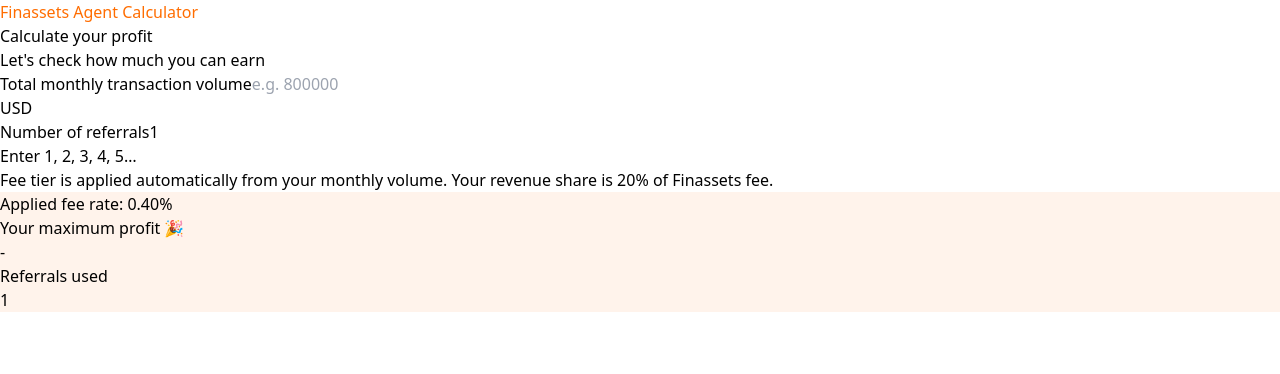
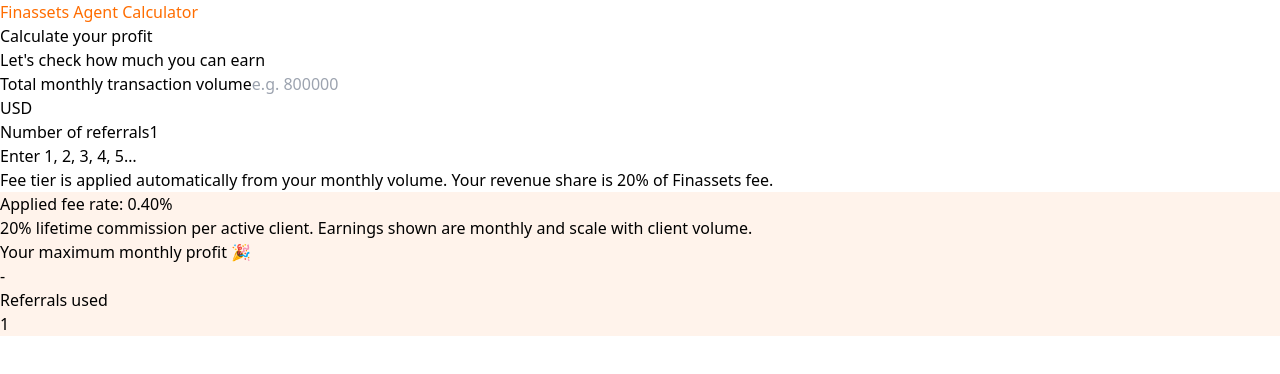
Before and after one commit to finassets/finassets-agent-calculator, a React (Vite) app: page / in a window 1280 px wide. Shown: the top 374 px of the page. Built offline with nearby package versions, Linux system fonts and the light colour scheme.

Commit message:
Update agent calculator logic

```diff
--- a/src/AgentQuickCalculator.jsx
+++ b/src/AgentQuickCalculator.jsx
@@ -132,8 +132,11 @@
             </div>
 
             <div className="grid grid-cols-1 sm:grid-cols-2 gap-3">
+                <div className="text-xs text-gray-600">
+  <span className="font-bold text-orange-600">20% lifetime</span> commission per active client. Earnings shown are monthly and scale with client volume.
+</div>
               <Stat
-                label="Your maximum profit 🎉"
+                label="Your maximum monthly profit 🎉"
                 value={canShow ? formatMoney(maxProfit, CURRENCY) : "-"}
               />
               <Stat
```
